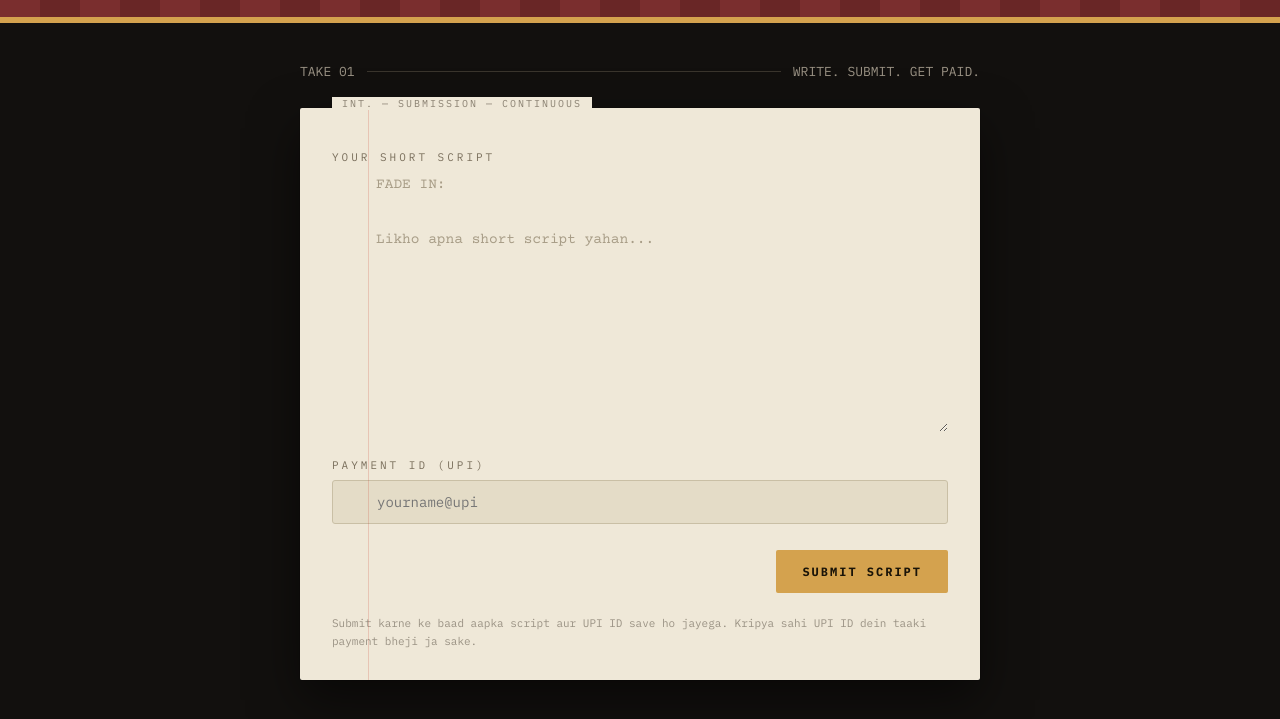
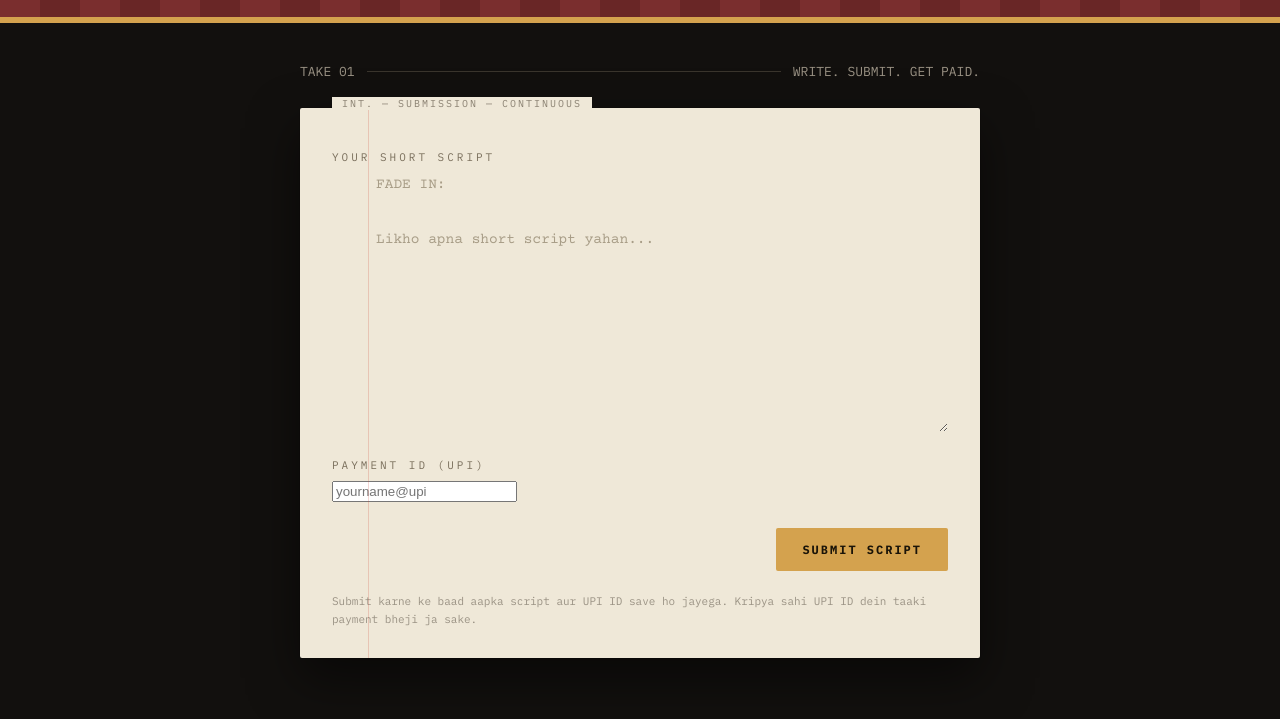
Before and after one commit to gauravchhonkar827/IMAGIN-KING-SHORT-SCRIPT, a plain HTML site: page index.html in a window 1280 px wide. Shown: the part 145-864 px from the top of the page. Drawn offline with nearby package versions, Linux system fonts and the light colour scheme.

Commit message:
Update style.css

```diff
--- a/style.css
+++ b/style.css
@@ -130,20 +130,6 @@ textarea#ik-script {
 }
 textarea#ik-script::placeholder { color: #a89d87; }
 
-input#ik-upi {
-  width: 100%;
-  padding: 12px 14px;
-  padding-left: 44px;
-  font-family: 'IBM Plex Mono', monospace;
-  font-size: 14px;
-  background: #e4dcc7;
-  border: 1px solid #c9bfa5;
-  border-radius: 3px;
-  color: #2b2620;
-  outline: none;
-}
-input#ik-upi:focus, textarea#ik-script:focus { background: #f6f1e2; }
-
 .ik-hint {
   font-family: 'IBM Plex Mono', monospace;
   font-size: 11px;
@@ -174,7 +160,7 @@ button.ik-submit {
 button.ik-submit:hover { background: #e3b566; }
 button.ik-submit:active { transform: scale(.97); }
 button.ik-submit:disabled { opacity: .5; cursor: not-allowed; }
-button.ik-submit:focus-visible, input:focus-visible, textarea:focus-visible {
+button.ik-submit:focus-visible, textarea:focus-visible {
   outline: 2px solid var(--velvet); outline-offset: 2px;
 }
 
```
